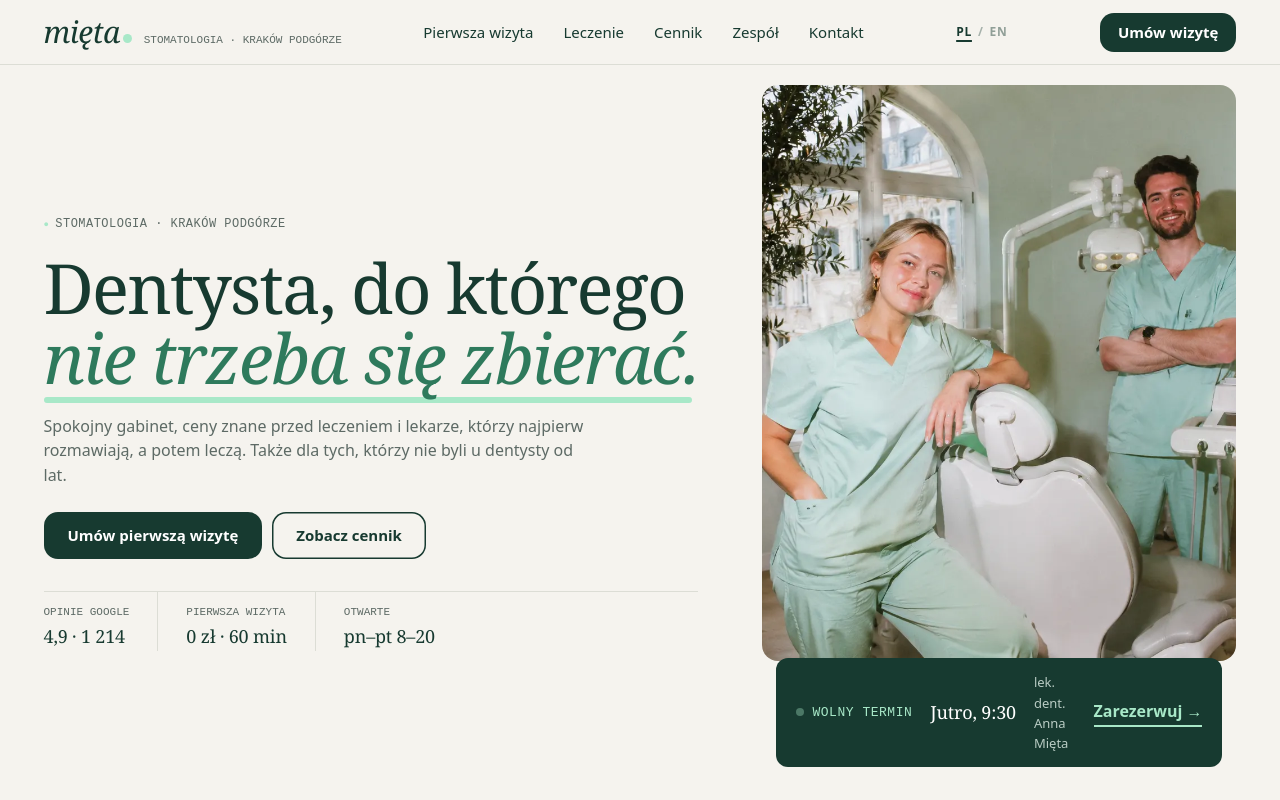
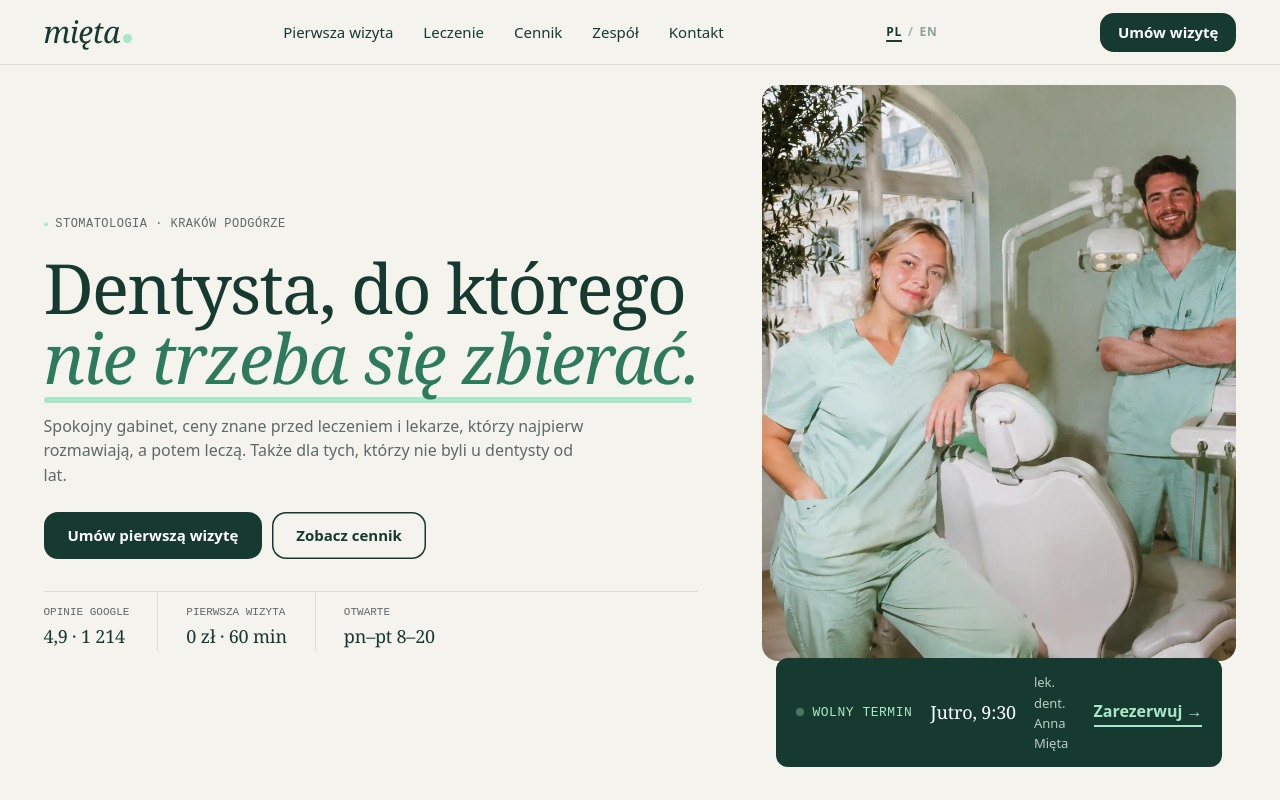
Before and after one commit to thepeerscollective/mieta, a Next.js app: page / in a window 1280 px wide. Shown: the top 800 px of the page. Built offline with nearby package versions, Linux system fonts and the light colour scheme.

Commit message:
header: drop the descriptive tagline under the logo
Co-Authored-By: Claude Opus 5.5 <noreply@anthropic.com>
Claude-Session: https://claude.ai/code/session_01WbtRzhgL5VXSv96dk2bG6E

```diff
--- a/components/chrome.tsx
+++ b/components/chrome.tsx
@@ -15,7 +15,7 @@ export function Header() {
   return (
     <header className={`nav${open ? ' open' : ''}${scrolled ? ' scrolled' : ''}`}>
       <div className="wrap">
-        <a className="logo" href={href('/')} aria-label="Mięta, strona główna"><b>mięta</b><span>stomatologia · Kraków Podgórze</span></a>
+        <a className="logo" href={href('/')} aria-label="Mięta, strona główna"><b>mięta</b></a>
         <nav aria-label="Główna"><ul>
           {NAV.map(([p, l]) => <li key={p}><a href={href(p)} aria-current={path.startsWith(p.slice(0, -1)) ? 'page' : undefined}>{l}</a></li>)}
         </ul></nav>
```
